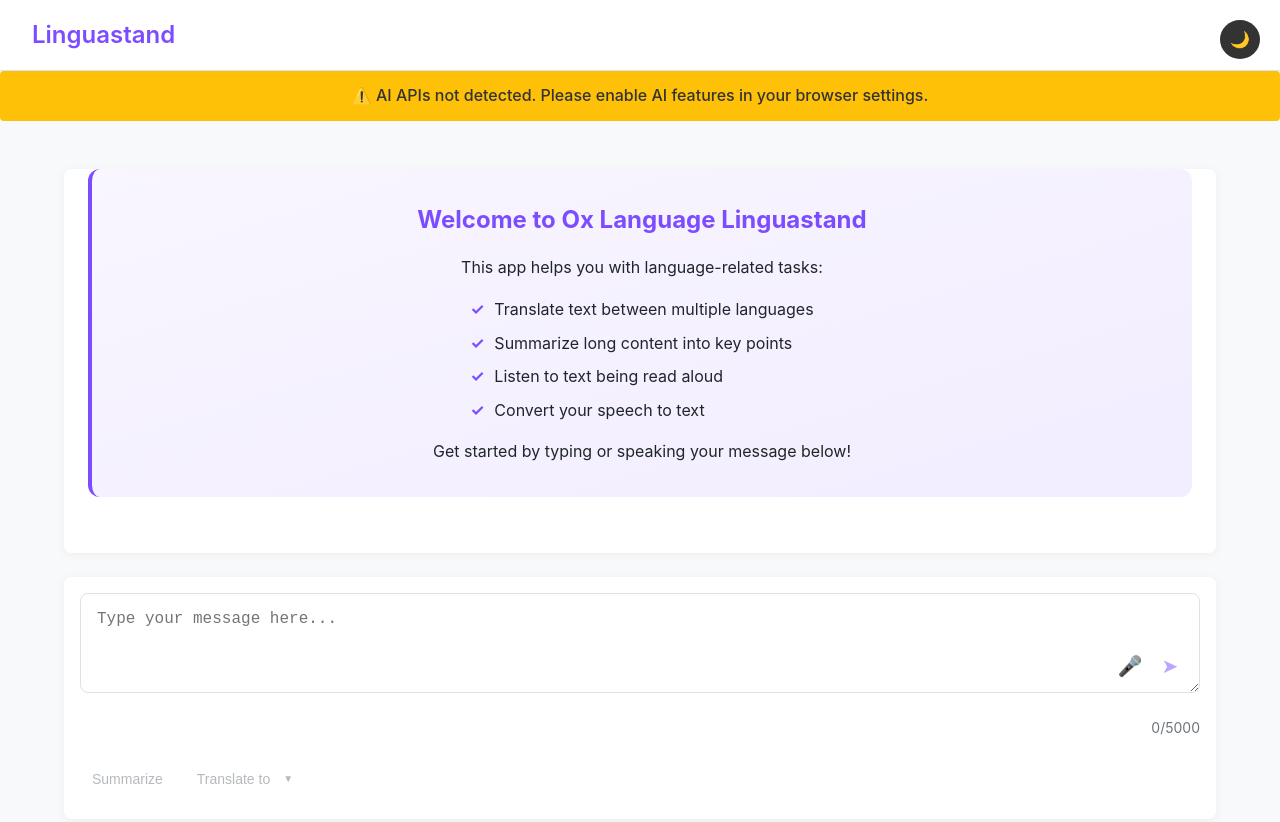
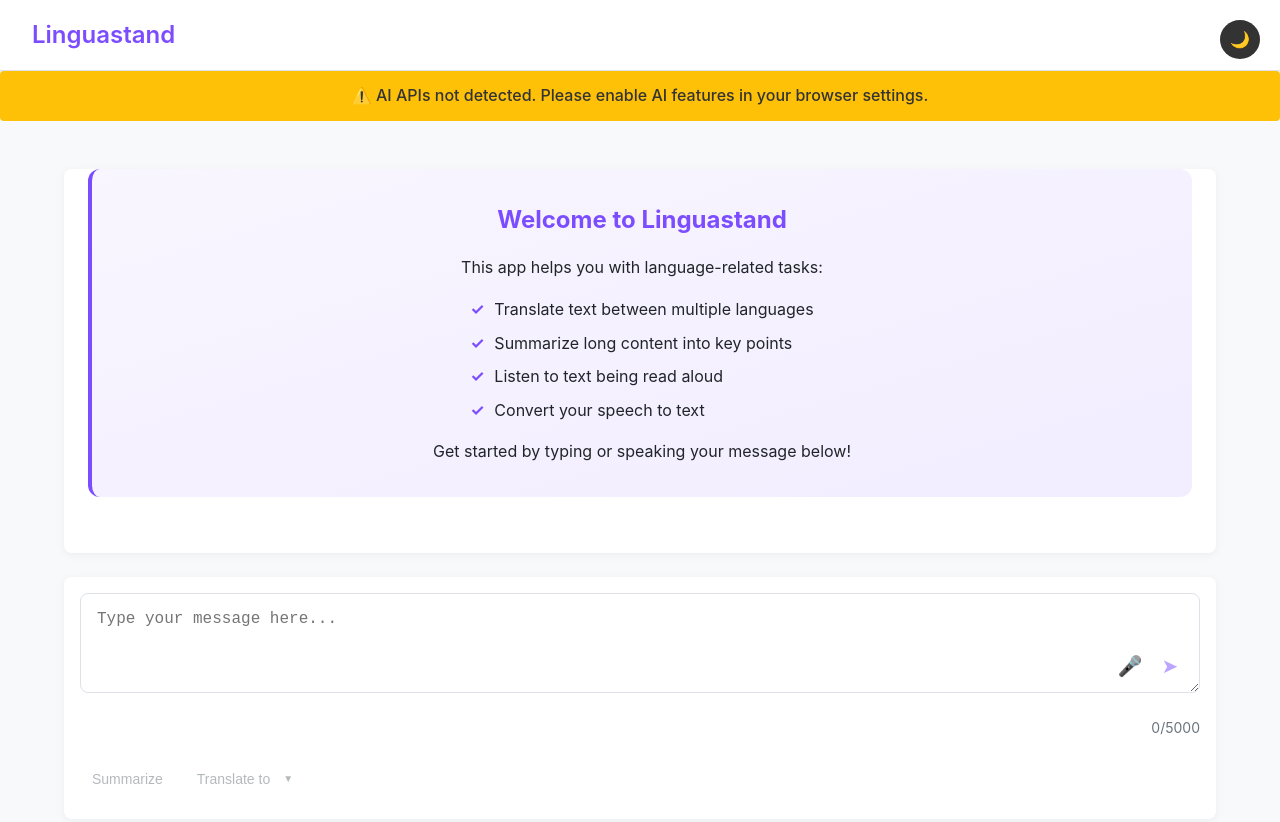
Before and after one commit to eniolatalabi/ai-text-processor-hng, a React (Create React App) app: page / in a window 1280 px wide. Shown: the top 822 px of the page. Built offline with nearby package versions, Linux system fonts and the light colour scheme.

Commit message:
Text Fix

```diff
--- a/src/App.js
+++ b/src/App.js
@@ -508,7 +508,7 @@ const App = () => {
         <div className="chat-window" ref={chatWindowRef}>
           {messages.length === 0 && (
             <div className="welcome-message">
-              <h2>Welcome to Ox Language Linguastand</h2>
+              <h2>Welcome to Linguastand</h2>
               <p>This app helps you with language-related tasks:</p>
               <ul>
                 <li>Translate text between multiple languages</li>
```
